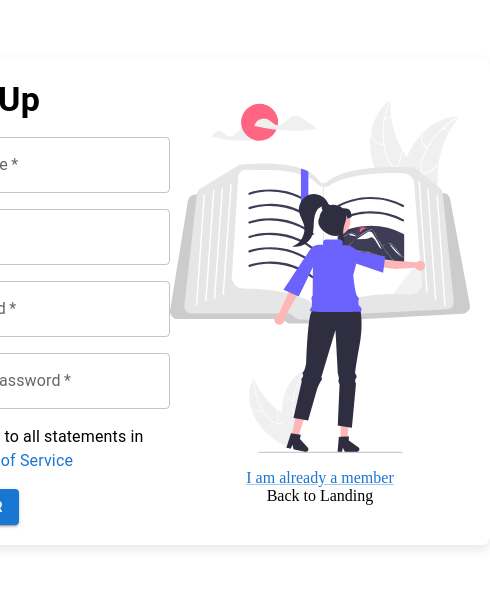
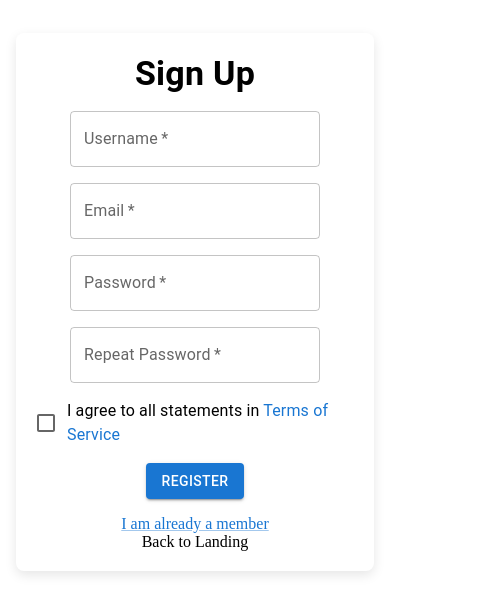
Before and after one commit to BentlyM/library-management-app-next, a Next.js app: page /register in a window 390 px wide. Shown: the part 120-734 px from the top of the page, 490 px wide, since content can reach past the window. Built offline with nearby package versions, Linux system fonts and the light colour scheme.

Commit message:
added responsivitiy to auth signup and login pages for a better use experience

```diff
--- a/app/(auth)/register/page.tsx
+++ b/app/(auth)/register/page.tsx
@@ -20,7 +20,7 @@ const SignUp = () => {
   const mutation = useMutation({
     mutationFn: register,
     onSuccess: () => {
-      toast.success('register successful');
+      toast.success('Register successful');
     },
     onError: (error: Error) => {
       if (error instanceof Error) {
@@ -53,11 +53,10 @@ const SignUp = () => {
       maxWidth="sm"
       sx={{
         display: 'flex',
-        flexDirection: 'row',
         alignItems: 'center',
         justifyContent: 'center',
         minHeight: '100vh',
-        minWidth: '80%',
+        minWidth: '50%',
       }}
     >
       <div
@@ -68,23 +67,37 @@ const SignUp = () => {
           boxShadow: '0 4px 12px rgba(0, 0, 0, 0.1)',
           borderRadius: '8px',
           padding: '20px',
+          flexDirection: 'column',
+          width: '100%',
         }}
       >
         <Box
           sx={{
             display: 'flex',
-            flexDirection: 'column',
+            flexDirection: { xs: 'column', sm: 'row' },
             alignItems: 'start',
             flex: 1,
             height: 'fit-content',
           }}
         >
-          <Typography variant="h4" sx={{ fontWeight: 'bolder', mb: 2 }}>
+          <Box sx={{ flex: 1 }}>
+            <Typography
+              variant="h4"
+              sx={{
+                fontWeight: 'bolder',
+                mb: 2,
+                textAlign: { xs: 'center', sm: 'start' },
+              }}
+            >
               Sign Up
             </Typography>
 
-          <form id="register-form" onSubmit={handleSubmit}>
-            <Box sx={{ mb: 2 }}>
+            <form
+              id="register-form"
+              onSubmit={handleSubmit}
+              style={{ display: 'flex', flexDirection: 'column', alignItems: 'center'}}
+            >
+              <Box sx={{ mb: 2, display: 'flex' }}>
                 <TextField
                   fullWidth
                   sx={{ width: '250px' }}
@@ -140,21 +153,43 @@ const SignUp = () => {
                   </span>
                 }
               />
-            <Box sx={{ mt: 2 }}>
+              <Box
+                sx={{
+                  mt: 2,
+                  display: 'flex',
+                  justifyContent: 'center',
+                }}
+              >
                 <Button
                   type="submit"
                   variant="contained"
                   color="primary"
                   disabled={mutation.isPending}
                 >
-                {mutation.isPending ? 'loading...' : 'Register'}
+                  {mutation.isPending ? 'Loading...' : 'Register'}
                 </Button>
               </Box>
             </form>
           </Box>
+
           <Box
             sx={{
+              width: '100%',
               display: 'flex',
+              flexDirection: 'column',
+              justifyContent: 'center',
+              alignItems: 'center',
+            }}
+          >
+            <Box
+              sx={{
+                display: {
+                  xs: 'none',
+                  sm: 'flex',
+                  md: 'flex',
+                  lg: 'flex',
+                  xl: 'flex',
+                },
                 flexDirection: 'column',
                 alignItems: 'center',
                 flex: 1,
@@ -167,6 +202,7 @@ const SignUp = () => {
                 width={250}
                 height={250}
               />
+            </Box>
             <Link href="/login" sx={{ mt: 2 }}>
               I am already a member
             </Link>
@@ -174,6 +210,7 @@ const SignUp = () => {
               Back to Landing
             </Link>
           </Box>
+        </Box>
       </div>
     </Container>
   );
```
Also changed, not shown: app/(auth)/login/page.tsx (+22 -4 lines). Lines whose indentation alone changed are shown as unchanged.
